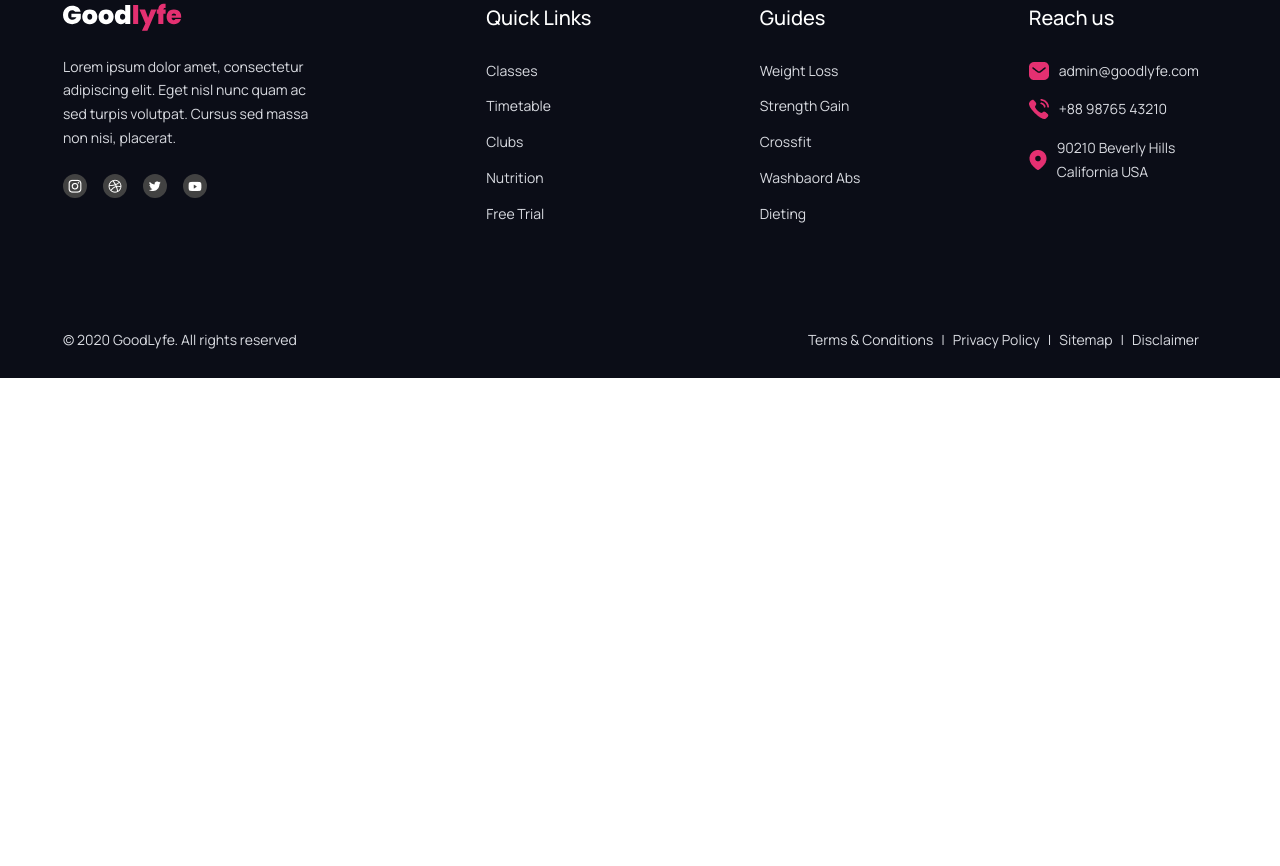
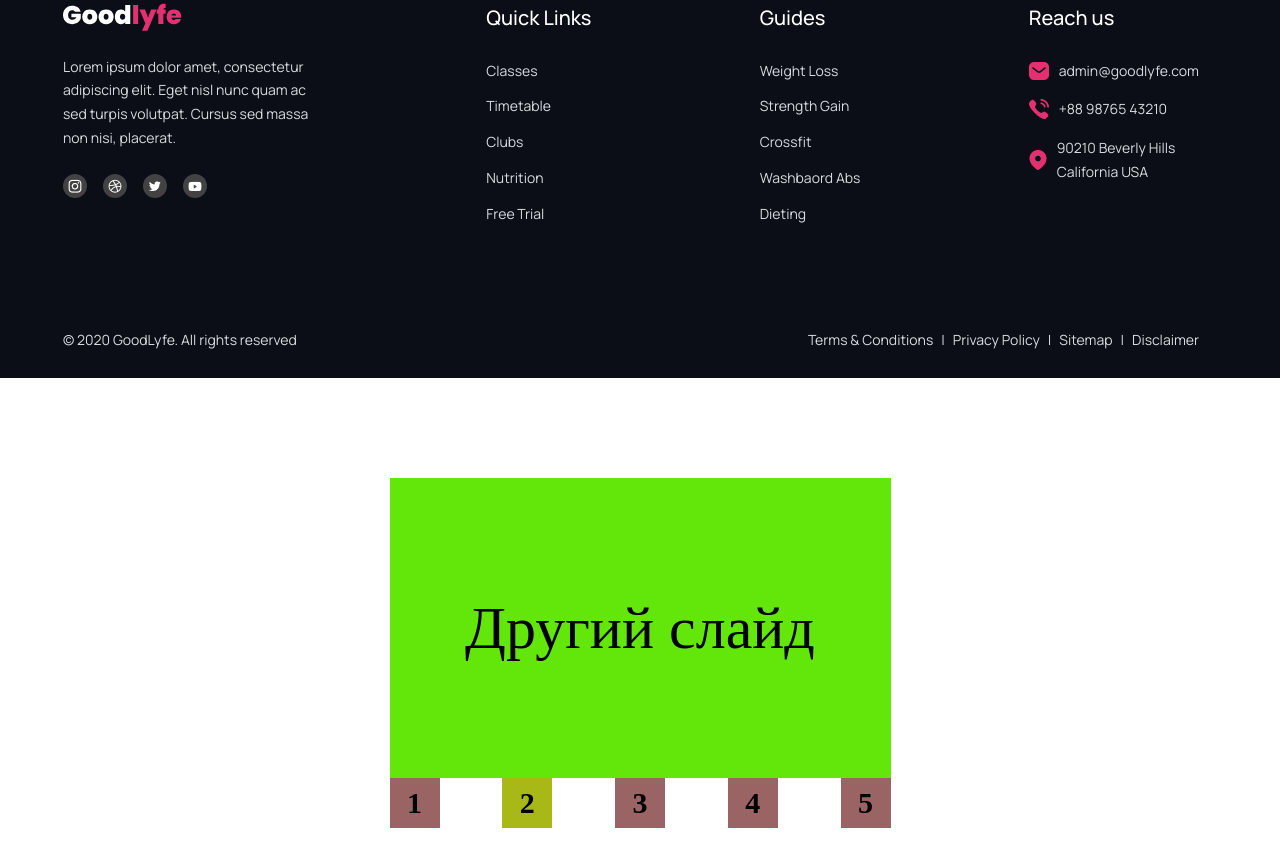
Before and after one commit to MarikFrost/goodlife, a plain HTML site: page index.html in a window 1280 px wide. Shown: the part 4668-5534 px from the top of the page. Before the commit the page ends 5046 px from the top, so only its background shows below. Drawn offline with Linux system fonts and the light colour scheme.

Commit message:
тест мобільного

```diff
--- a/JavaScript/main.js
+++ b/JavaScript/main.js
@@ -268,3 +268,8 @@ const widthChange800 = (e) => {
 widthChange800(vp800)
 vp800.addEventListener("change", widthChange800);
 /**************Слайдер Review************* */
+
+
+const count = document.querySelectorAll('.countTest')
+const slide = document.querySelector('.containetSlider')
+automaticSliderWithManualControl(count, slide, 'active', 4, 0.5)
--- a/index.html
+++ b/index.html
@@ -485,5 +485,23 @@
         </div>
       </div>
     </footer>
+    <div class="wrap">
+      <div class="containe">
+        <div class="containetSlider">
+          <div class="testItem testItem-1">Перший слайд</div>
+          <div class="testItem testItem-2">Другий слайд</div>
+          <div class="testItem testItem-3">Третій слайд</div>
+          <div class="testItem testItem-4">Четвертий слайд</div>
+          <div class="testItem testItem-5">П'ятий слайд</div>
+        </div>
+        <div class="countContaine">
+          <p class="countTest active">1</p>
+          <p class="countTest">2</p>
+          <p class="countTest">3</p>
+          <p class="countTest">4</p>
+          <p class="countTest">5</p>
+        </div>
+      </div>
+    </div>
 </body>
 </html>
--- a/modules/AutoHandSlider.mjs
+++ b/modules/AutoHandSlider.mjs
@@ -1,6 +1,6 @@
 /*
 Автоматичний слайдер з ручним управлінням приймає:
-1) Блок ручного управління
+1) Всі кнопки ручного управління
 2) Блок зі слайдами
 3) Класс який додаємо щоб зрозуміти яка кнопка була натиснута
 4) Інтервал між анімацією в секундах
@@ -14,6 +14,26 @@ const automaticSliderWithManualControl = (countHandButton, blockWithItemSlide, c
     let firstChild
     let newFirstChild
     let widthSlide
+
+    let startX = 0
+
+    blockWithItemSlide.addEventListener('mousedown', e => {
+    startX = e.clientX
+    })
+
+    blockWithItemSlide.addEventListener('mouseup', e => {
+
+    let diff = e.clientX - startX
+    console.log(diff)
+    if (diff > 50) {
+        updateClass(countHandButton, index + 1)
+        updateList(blockWithItemSlide, index + 1)
+    } else if (diff < -50) {
+        updateClass(countHandButton, index - 1)
+        updateList(blockWithItemSlide, index - 1)
+    }
+    })
+
 
     /*
     Функція обробника натиску. Приймає:
@@ -125,7 +145,6 @@ const automaticSliderWithManualControl = (countHandButton, blockWithItemSlide, c
             offset = (widthSlide + gap) * -(inst)
             blockWithItemSlide.style.transform = `translateX(${offset}px)`
         }
-        console.log(widthSlide)
     }, timeOfMoveSlide)
     clickEl(countHandButton, blockWithItemSlide)
 }
--- a/style.css
+++ b/style.css
@@ -1463,3 +1463,63 @@ footer {
         height: 65px;
     }
 }
+
+
+
+
+
+/*****************************/
+.wrap{
+    height: 1050px;
+    padding: 100px 0 600px;
+}
+.containe{
+    margin: 0 auto;
+    width: 501px;
+    overflow: hidden;
+}
+.containetSlider{
+    display: flex;
+
+}
+.testItem{
+    height: 300px;
+    width: 501px;
+    flex-shrink: 0;
+    text-align: center;
+    line-height: 300px;
+    vertical-align: middle;
+    font-size: 60px;
+}
+.testItem-1{
+    background-color: red;
+}
+.testItem-2{
+    background-color: rgb(99, 231, 11);
+}
+.testItem-3{
+    background-color: rgb(10, 241, 211);
+}
+.testItem-4{
+    background-color: rgb(25, 10, 241);
+}
+.testItem-5{
+    background-color: rgb(241, 10, 191);
+}
+.countContaine{
+    display: flex;
+    justify-content: space-between;
+}
+.countTest{
+    width: 50px;
+    height: 50px;
+    font-size: 30px;
+    text-align: center;
+    vertical-align: middle;
+    line-height: 50px;
+    font-weight: 600;
+    background-color: #9b6464;
+}
+.active {
+    background-color: #a7b817;
+}
```
